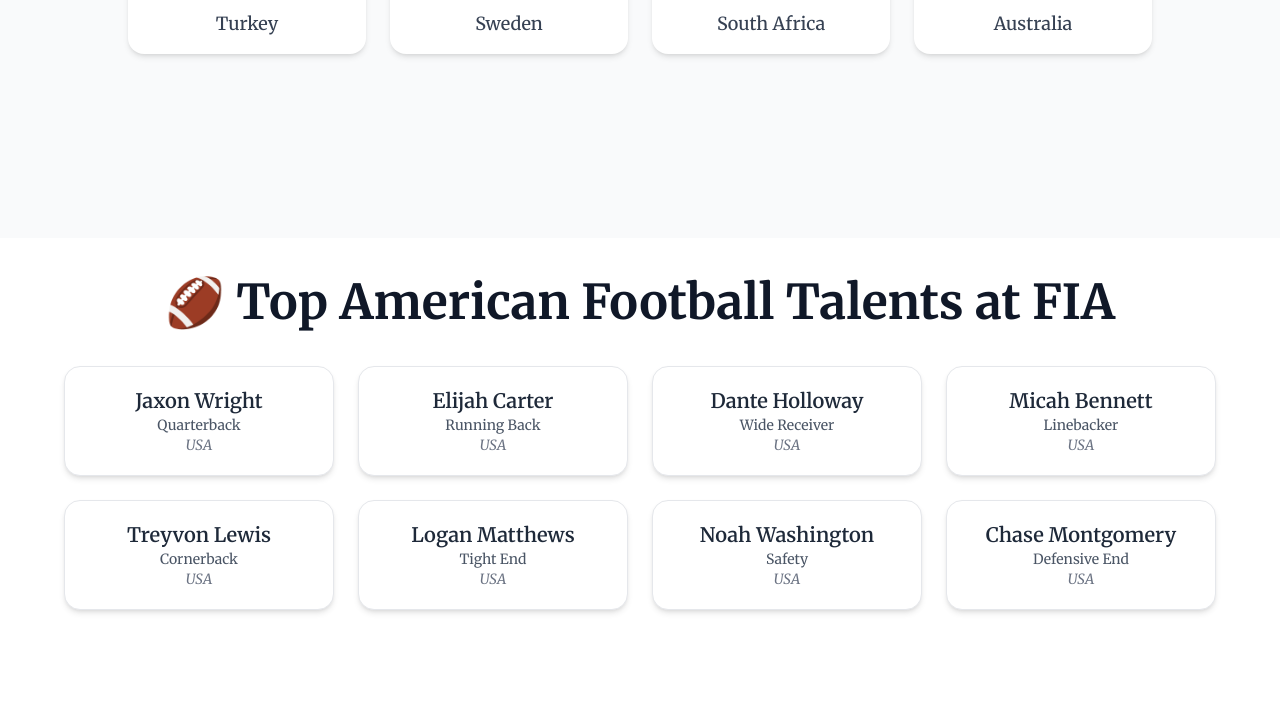
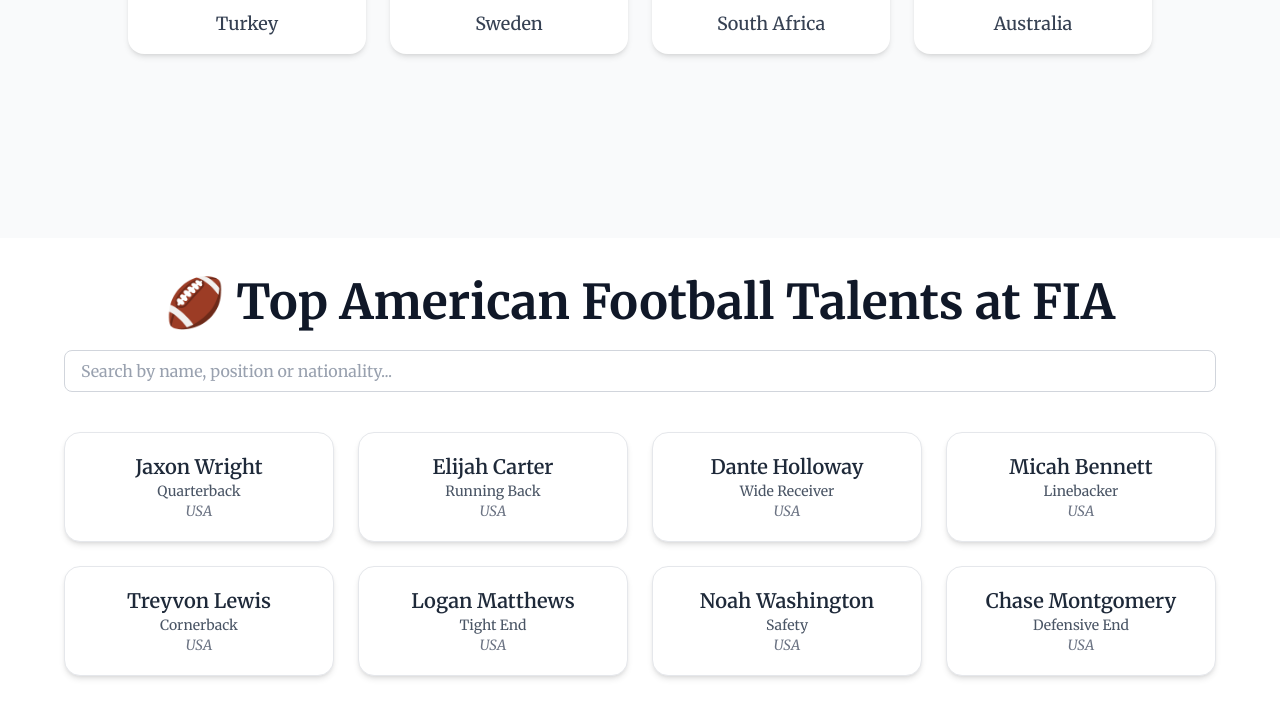
Before and after one commit to gorkazabarte/football, a React (Vite) app in the folder source/frontend/: page / in a window 1280 px wide. Shown: the part 1594-2312 px from the top of the page. Built offline with nearby package versions, Linux system fonts and the light colour scheme.

Commit message:
FIA-1 Add searching in the players components

```diff
--- a/source/frontend/src/components/Players.tsx
+++ b/source/frontend/src/components/Players.tsx
@@ -1,4 +1,4 @@
-import React from "react";
+import React, { useState } from "react";
 import { motion } from "framer-motion";
 
 const bestPlayers = [
@@ -13,15 +13,34 @@ const bestPlayers = [
 ];
 
 const BestPlayers: React.FC = () => {
+  const [query, setQuery] = useState("");
+
+  const filteredPlayers = bestPlayers.filter((player) =>
+    `${player.name} ${player.position} ${player.nationality}`
+      .toLowerCase()
+      .includes(query.toLowerCase())
+  );
+
   return (
     <div
       id="players"
       className="p-6 md:p-10 bg-white dark:bg-gray-900 min-h-screen transition-colors duration-300"
     >
       <div className="max-w-6xl mx-auto">
-        <h1 className="text-3xl md:text-5xl font-bold text-center text-gray-900 dark:text-white mb-10">
+        <h1 className="text-3xl md:text-5xl font-bold text-center text-gray-900 dark:text-white mb-6">
           🏈 Top American Football Talents at FIA
         </h1>
+
+        {/* Search Input */}
+        <div className="mb-10">
+          <input
+            type="text"
+            placeholder="Search by name, position or nationality..."
+            value={query}
+            onChange={(e) => setQuery(e.target.value)}
+            className="w-full px-4 py-2 rounded-lg border border-gray-300 dark:border-gray-600 bg-white dark:bg-gray-800 text-gray-900 dark:text-gray-100 placeholder-gray-400 dark:placeholder-gray-500 focus:outline-none focus:ring-2 focus:ring-blue-500 transition"
+          />
+        </div>
 
         <motion.div
           className="grid grid-cols-1 sm:grid-cols-2 md:grid-cols-3 lg:grid-cols-4 gap-6"
@@ -35,7 +54,8 @@ const BestPlayers: React.FC = () => {
             },
           }}
         >
-          {bestPlayers.map((player) => (
+          {filteredPlayers.length > 0 ? (
+            filteredPlayers.map((player) => (
               <motion.div
                 key={player.name}
                 className="bg-white dark:bg-gray-800 border border-gray-200 dark:border-gray-700 rounded-2xl shadow-md hover:shadow-xl p-5 text-center transition duration-300"
@@ -55,7 +75,12 @@ const BestPlayers: React.FC = () => {
                   {player.nationality}
                 </p>
               </motion.div>
-          ))}
+            ))
+          ) : (
+            <p className="text-center col-span-full text-gray-500 dark:text-gray-400">
+              No players match your search.
+            </p>
+          )}
         </motion.div>
       </div>
     </div>
```
Lines whose indentation alone changed are shown as unchanged.
